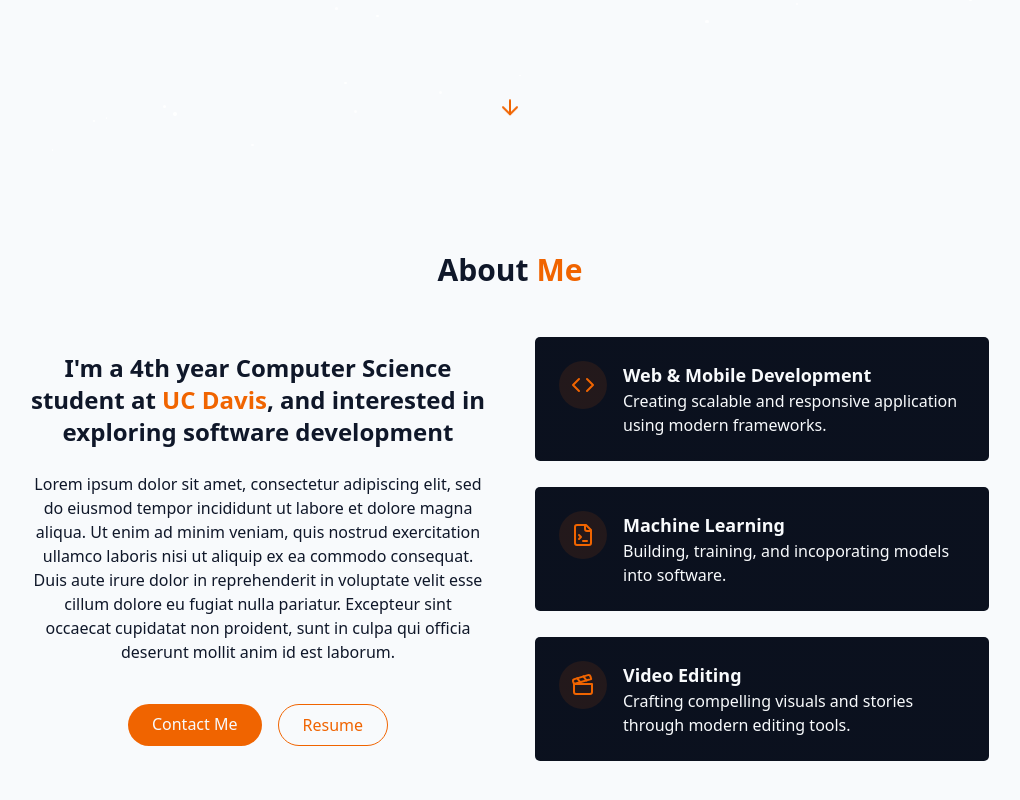
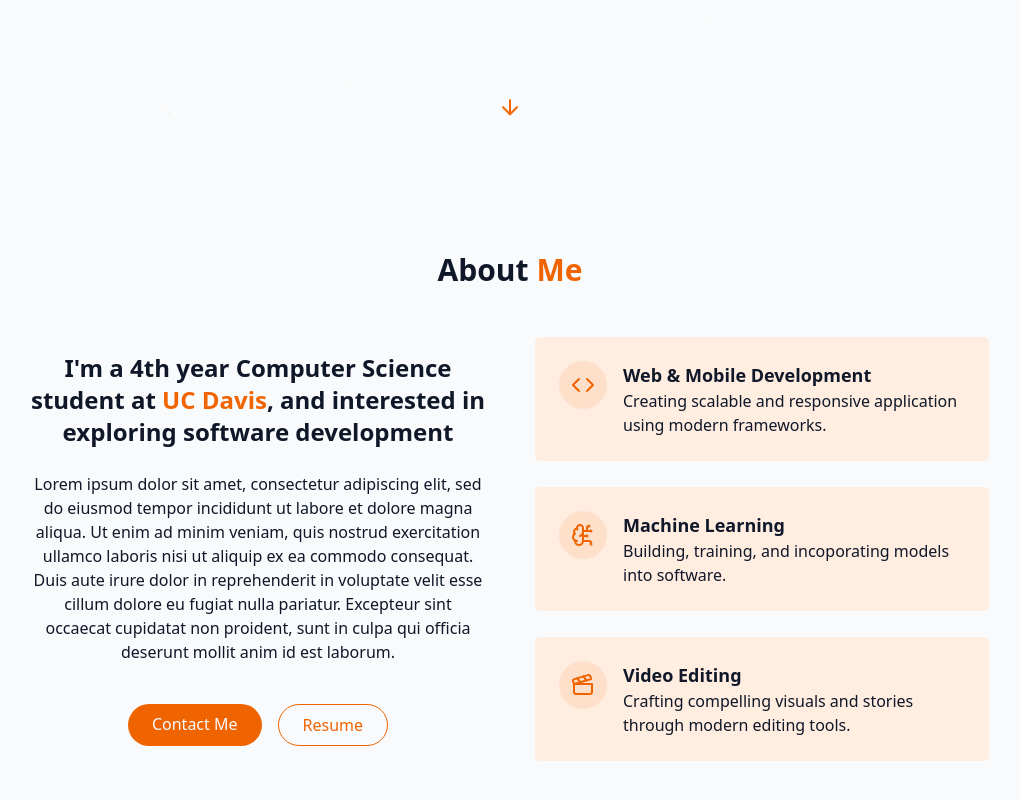
Before and after one commit to simondgooden/portfolio, a React (Vite) app: page / in a window 1280 px wide. Shown: the part 644-1444 px from the top of the page, without its empty margins (130-1150 px from the left). Built offline with nearby package versions, Linux system fonts and the light colour scheme.

Commit message:
Minor changes to About section

```diff
--- a/src/components/AboutSection.jsx
+++ b/src/components/AboutSection.jsx
@@ -1,4 +1,4 @@
-import { Clapperboard, Code, FileTerminal } from "lucide-react";
+import { Clapperboard, Code, FileTerminal, Brain, BrainCircuit } from "lucide-react";
 import { useTheme } from "@/context/ThemeContext";
 
 export const AboutSection = () => {
@@ -12,7 +12,7 @@ export const AboutSection = () => {
         "Creating scalable and responsive application using modern frameworks.",
     },
     {
-      icon: <FileTerminal className="h-6 w-6 text-primary" />,
+      icon: <BrainCircuit className="h-6 w-6 text-primary" />,
       title: "Machine Learning",
       description: "Building, training, and incoporating models into software.",
     },
@@ -70,8 +70,7 @@ export const AboutSection = () => {
             {cards.map((card, idx) => (
               <div
                 key={idx}
-                className={`gradient-border p-6 card-hover ${
-                  isDarkMode ? "" : "bg-background text-background"
+                className={`gradient-border p-6 card-hover bg-background text-background"
                 }`}
               >
                 <div className="flex items-start gap-4">
--- a/src/index.css
+++ b/src/index.css
@@ -55,7 +55,7 @@
     --background: 210 40% 98%;
     --foreground: 222 47% 11%;
 
-    --card: 222 47% 8%;
+    --card: 25 100% 94%;
 
     --primary: 25 100% 47%;
     --primary-foreground: 210 40% 98%;
@@ -128,7 +128,7 @@
 
 @utility button {
   @apply px-6 py-2 rounded-full bg-primary text-primary-foreground font-medium
-        transition-all duration-300 hover:shadow-[0_0_10px_rgba(139,92,246,0.5)]
+        transition-all duration-300 hover:shadow-[0_0_10px_rgba(255,172,56)]
         hover:scale-105 active:scale-95;
 }
 
```
